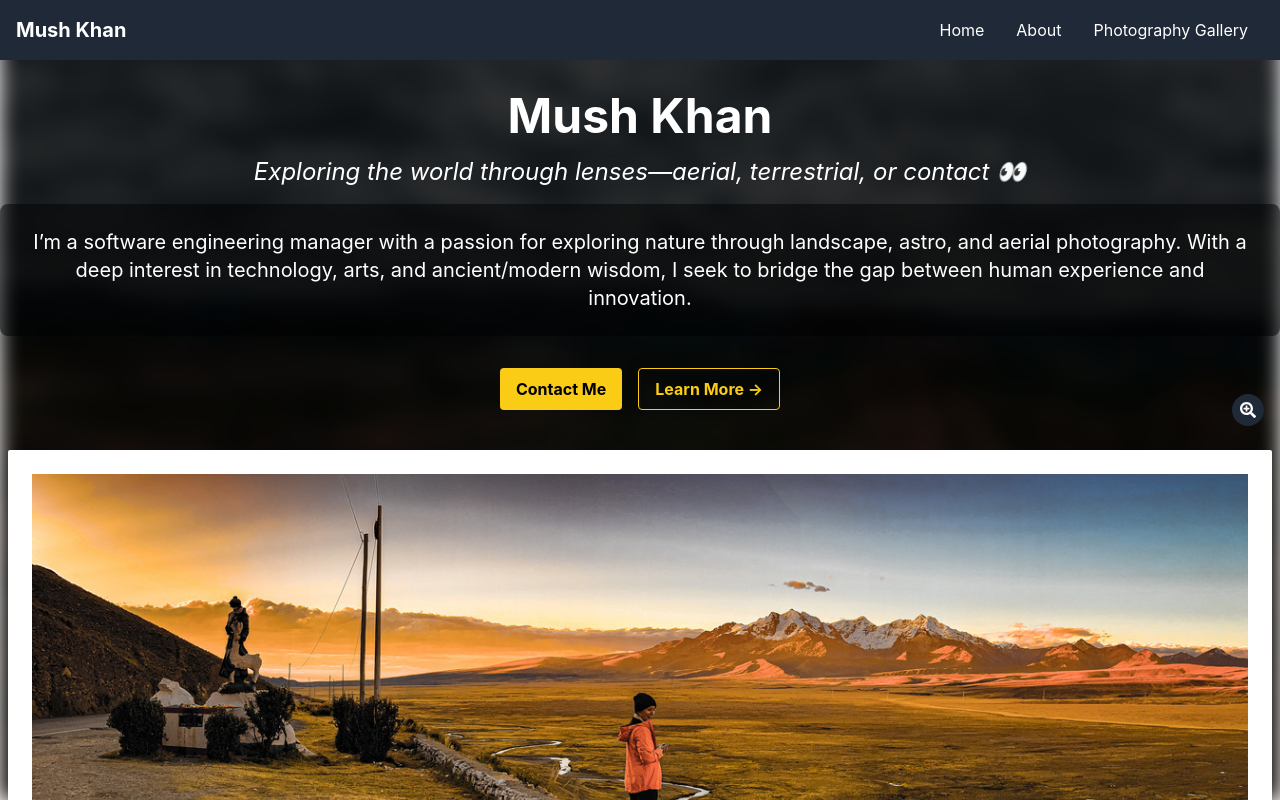
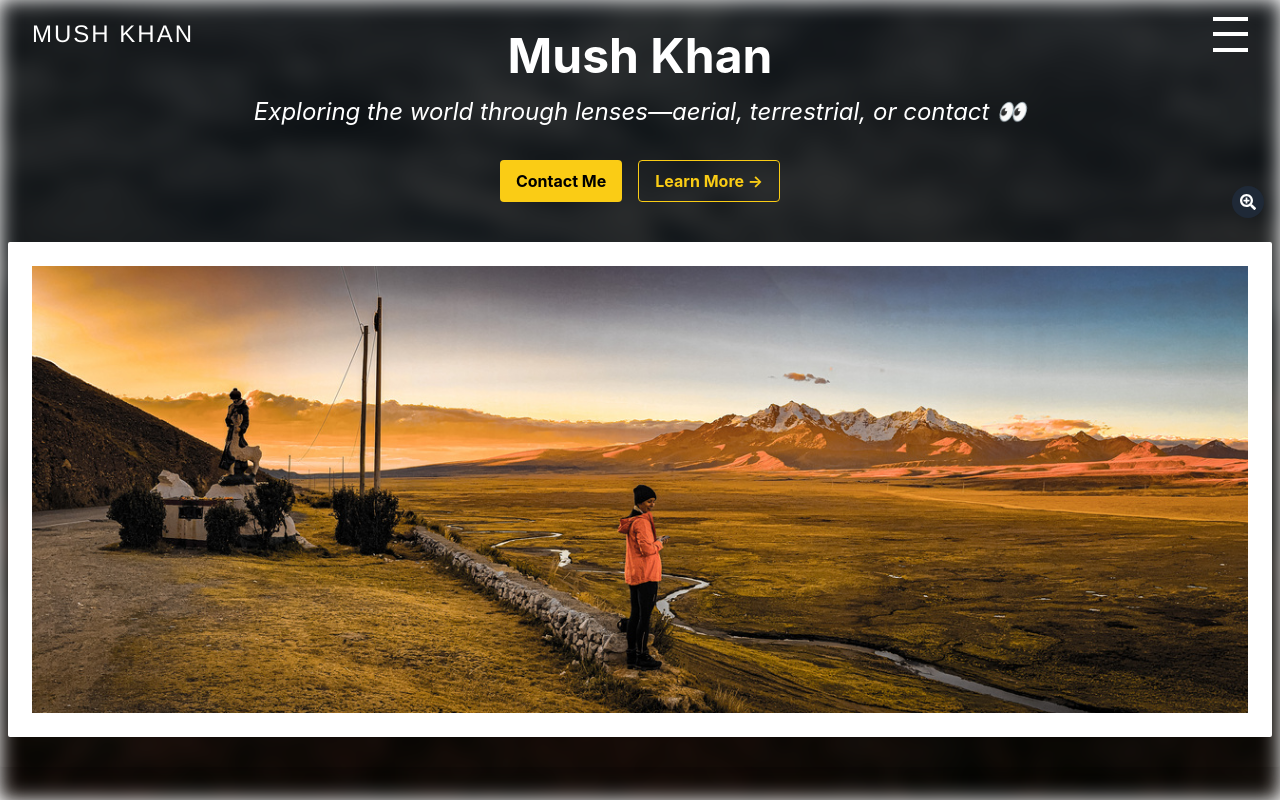
Before and after one commit to FrostTyr2496/mkh4n-website, a React (Create React App) app: page / in a window 1280 px wide. Shown: the top 800 px of the page. Built offline with nearby package versions, Linux system fonts and the light colour scheme.

Commit message:
comment out home page description

```diff
--- a/public/index.html
+++ b/public/index.html
@@ -4,16 +4,16 @@
     <meta charset="utf-8" />
     <link rel="icon" href="%PUBLIC_URL%/favicon.ico" />
     <meta name="viewport" content="width=device-width, initial-scale=1" />
-    <meta name="theme-color" content="#000000" />
+    <meta name="theme-color" content="#ffffff" />
     <meta name="description" content="Welcome to Mush Khan's personal website! Explore my photography, coding projects, and interests in tech, music, philosophy and more." />
     <link rel="apple-touch-icon" href="%PUBLIC_URL%/web-app-manifest-512x512.png" alt="Mush Khan logo" />
     <link rel="manifest" href="%PUBLIC_URL%/manifest.json" />
-    <meta property="og:title" content="Mush Khan's Personal Website" />
+    <meta property="og:title" content="Mush Khan | Photography, Tech" />
     <meta property="og:description" content="Explore Mush Khan's photography, coding projects, and interests in tech, music, philosophy, and more." />
     <meta property="og:image" content="%PUBLIC_URL%/web-app-manifest-512x512.png" />
     <meta property="og:url" content="https://mkh4n.com" />
     <meta name="twitter:card" content="summary_large_image" />
-    <title>Mush Khan | Photography & Tech</title>
+    <title>Mush Khan | Photography, Tech</title>
   </head>
   <body>
     <noscript>D'oh! It looks like JavaScript is disabled in your browser. For the best experience, please enable JavaScript and refresh the page.</noscript>
--- a/src/components/common/NavBar.css
+++ b/src/components/common/NavBar.css
@@ -0,0 +1,95 @@
+/* NavBar.css */
+.navbar {
+    position: fixed;
+    width: 100%;
+    background: transparent;
+    padding: 1rem 2rem;
+    z-index: 1000;
+    top: 0;
+    left: 0;
+  }
+
+  .navbar-container {
+    display: flex;
+    justify-content: space-between;
+    align-items: center;
+  }
+
+  .navbar-title {
+    font-size: 1.5rem;
+    font-family: 'Helvetica Neue', Arial, sans-serif;
+    color: #fff;
+    text-decoration: none;
+    text-transform: uppercase;
+    letter-spacing: 2px;
+  }
+
+  .menu-icon-container {
+    width: 35px;
+    height: 35px;
+    cursor: pointer;
+  }
+
+  .menu-icon {
+    position: relative;
+    width: 100%;
+    height: 100%;
+  }
+
+  .bar {
+    position: absolute;
+    width: 100%;
+    height: 4px;
+    background-color: #fff;
+    left: 0;
+  }
+
+  .bar:nth-child(1) {
+    top: 0;
+  }
+
+  .bar:nth-child(2) {
+    top: calc(50% - 2px);
+  }
+
+  .bar:nth-child(3) {
+    bottom: 0;
+  }
+
+  .nav-links {
+    position: absolute;
+    top: 100%;
+    right: 0;
+    background: rgba(255, 255, 255, 0.9);
+    display: none;
+    flex-direction: column;
+    width: 100%;
+  }
+
+  .nav-link {
+    padding: 1rem 2rem;
+    color: #000;
+    text-decoration: none;
+    font-family: 'Helvetica Neue', Arial, sans-serif;
+    text-transform: uppercase;
+    letter-spacing: 2px;
+  }
+
+  .nav-link:hover {
+    background-color: rgba(0, 0, 0, 0.1);
+  }
+
+  @media (min-width: 768px) {
+    .nav-links {
+      top: 0;
+      right: 0;
+      height: 100%;
+      width: auto;
+      flex-direction: row;
+      align-items: center;
+    }
+
+    .nav-link {
+      padding: 0 1rem;
+    }
+  }
--- a/src/components/common/NavBar.js
+++ b/src/components/common/NavBar.js
@@ -1,21 +1,73 @@
-import React from 'react';
+// NavBar.js
+import React, { useState } from 'react';
 import { Link } from 'react-router-dom';
+import { motion } from 'framer-motion';
 
 import './NavBar.css';
 
 function NavBar() {
-    return (
-      <nav className="bg-gray-800 p-4">
-      <div className="container mx-auto flex justify-between items-center">
-        <h1 className="text-white text-xl font-bold">Mush Khan</h1>
-        <div>
-          <Link className="text-white px-4" to="/">Home</Link>
-          <Link className="text-white px-4" to="/about">About</Link>
-          <Link className="text-white px-4" to="/gallery">Photography Gallery</Link>
+  const [menuOpen, setMenuOpen] = useState(false);
+
+  const toggleMenu = () => {
+    setMenuOpen(!menuOpen);
+  };
+
+  return (
+    <nav className="navbar">
+      <div className="navbar-container">
+        <h1>
+          <Link className="navbar-title" to="/">MUSH KHAN</Link>
+        </h1>
+        <div className="menu-icon-container" onClick={toggleMenu}>
+          <motion.div
+            className="menu-icon"
+            animate={menuOpen ? { rotate: 90 } : { rotate: 0 }}
+            transition={{ duration: 0.3 }}
+          >
+            <motion.span
+              className="bar"
+              animate={menuOpen ? { rotate: 45, y: 8 } : { rotate: 0, y: 0 }}
+              transition={{ duration: 0.3 }}
+            />
+            <motion.span
+              className="bar"
+              animate={menuOpen ? { opacity: 0 } : { opacity: 1 }}
+              transition={{ duration: 0.3 }}
+            />
+            <motion.span
+              className="bar"
+              animate={menuOpen ? { rotate: -45, y: -8 } : { rotate: 0, y: 0 }}
+              transition={{ duration: 0.3 }}
+            />
+          </motion.div>
         </div>
       </div>
+      <motion.div
+        className="nav-links"
+        animate={menuOpen ? 'open' : 'closed'}
+        variants={{
+          open: {
+            opacity: 1,
+            x: 0,
+            y: 0,
+            display: 'block',
+          },
+          closed: {
+            opacity: 0,
+            x: '100%',
+            y: 0,
+            transitionEnd: {
+              display: 'none',
+            },
+          },
+        }}
+        transition={{ type: 'spring', stiffness: 300, damping: 30 }}
+      >
+        <Link className="nav-link" to="/about">ABOUT</Link>
+        <Link className="nav-link" to="/gallery">GALLERY</Link>
+      </motion.div>
     </nav>
-    );
-  }
+  );
+}
 
 export default NavBar;
--- a/src/components/pages/Home.js
+++ b/src/components/pages/Home.js
@@ -33,12 +33,12 @@ function Home() {
         {/* Subheading with the cheeky line */}
         <p className="text-2xl italic mb-4">Exploring the world through lenses—aerial, terrestrial, or contact 👀</p>
 
-        {/* Subheading with the bio line wrapped in a translucent box */}
+        {/* Subheading with the bio line wrapped in a translucent box
         <div className="bg-black bg-opacity-50 p-6 rounded-lg inline-block">
           <p className="text-xl">
             I’m a software engineering manager with a passion for exploring nature through landscape, astro, and aerial photography. With a deep interest in technology, arts, and ancient/modern wisdom, I seek to bridge the gap between human experience and innovation.
           </p>
-        </div>
+        </div> */}
 
         {/* Buttons */}
         <div className="flex justify-center gap-4 mt-8 mb-8">
```
